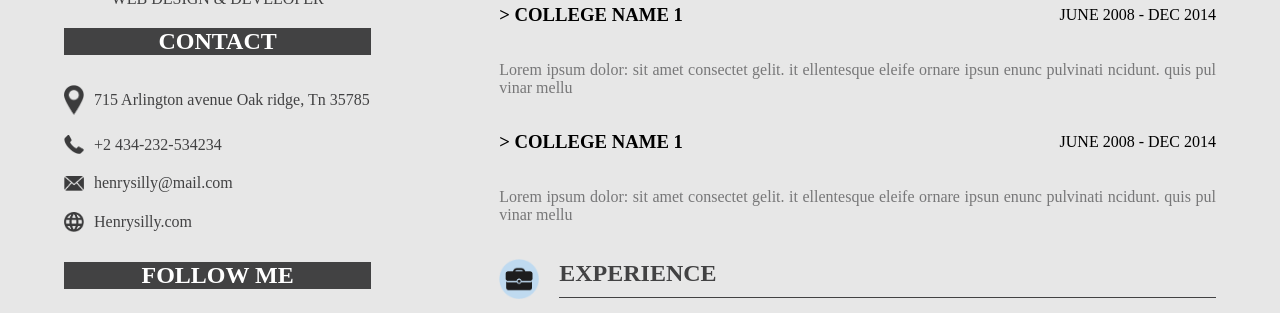
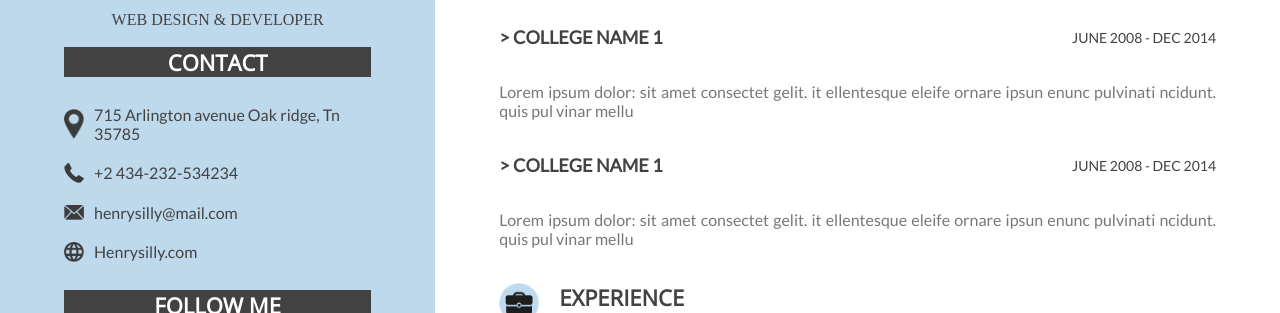
Before and after one commit to o-zhuravel/resume_example, a plain HTML site: page index.html in a window 1280 px wide. Shown: the part 466-779 px from the top of the page. Drawn offline with Linux system fonts and the light colour scheme; a web font is replaced by a local one.

Commit message:
"add @madia"

```diff
--- a/main.css
+++ b/main.css
@@ -3,23 +3,24 @@ body {
 }
 
 @font-face {
-    font-family: Montserrat_;
-    src: url(./Montserrat/static/);
+    font-family: Montserrat_Regular;
+    src: url(./Montserrat/static/Montserrat-Regular.ttf);
 }
 
 @font-face {
-    font-family: Open_Sans_;
-    src: url(./Open_Sans/static/);
+    font-family: Open_Sans_Regular;
+    src: url(./Open_Sans/static/OpenSans-Regular.ttf);
 }
 
 @font-face {
-    font-family: Lato_;
-    src: url(./Lato/);
+    font-family: Lato_Regular;
+    src: url(./Lato/Lato-Regular.ttf);
 }
 
 .wrapper {
     display: flex;
-    background-color: rgb(231, 231, 231);
+    background-color: rgb(255, 255, 255);
+    font-family: Lato_Regular;
 }
 
               /* general */
@@ -49,7 +50,7 @@ body {
     width: 30%;
     background: url(./) no-repeat center 100% 100%;
     padding: 5%;
-    background-color: ;
+    background-color: #bed8ec;
 }
 
 .left-container .candidate-photo {
@@ -61,23 +62,23 @@ body {
 }
 
 .left-container .candidate-name h1 {
-    font-family: ;
-    font-size: ;
+    font-family: Lato_Regular;
+    font-size: 40px;
     letter-spacing: 3px;
     color: #424243;
     text-align: center
 }
 
 .left-container .candidate-name p {
-    font-family: ;
-    font-size: ;
+    font-family: Montserrat_Regular;
+    font-size: 16px;
     color: #424243;
     text-align: center
 }
 
 .left-container h2 {
-    font-family: ;
-    font-size: ;
+    font-family: Open_Sans_Regular;
+    font-size: 22px;
     color: white;
     text-align: center;
     background-color: #424243;
@@ -157,8 +158,8 @@ body {
 
 .title h2 {
     width: 100%;
-    font-family: ;
-    font-size: ;
+    font-family: Open_Sans_Regular;
+    font-size: 22px;
     color: #424243;
     padding-bottom: 10px;
     border-bottom: 1px solid #424243;
@@ -177,15 +178,15 @@ body {
 }
 
 .place h3 {
-    font-family: ;
-    font-size: ;
-    color: ;
+    font-family: Lato_Regular;
+    font-size: 18px;
+    color: #424243;
 }
 
 .place p {
-    font-family: ;
-    font-size: ;
-    color: ;
+    font-family: Lato_Regular;
+    font-size: 14px;
+    color: #424243;
 }
 
              /* skills */
@@ -230,3 +231,17 @@ body {
         width: 100%;
     }
 }
+
+@media (max-width: 550px) {
+    .wrapper {
+        flex-direction: column;
+    }
+
+    .left-container {
+        width: 90%;
+    }
+
+    .right-container {
+        width: 90%;
+    }
+}
```
Also changed, not shown: 1 other file.
